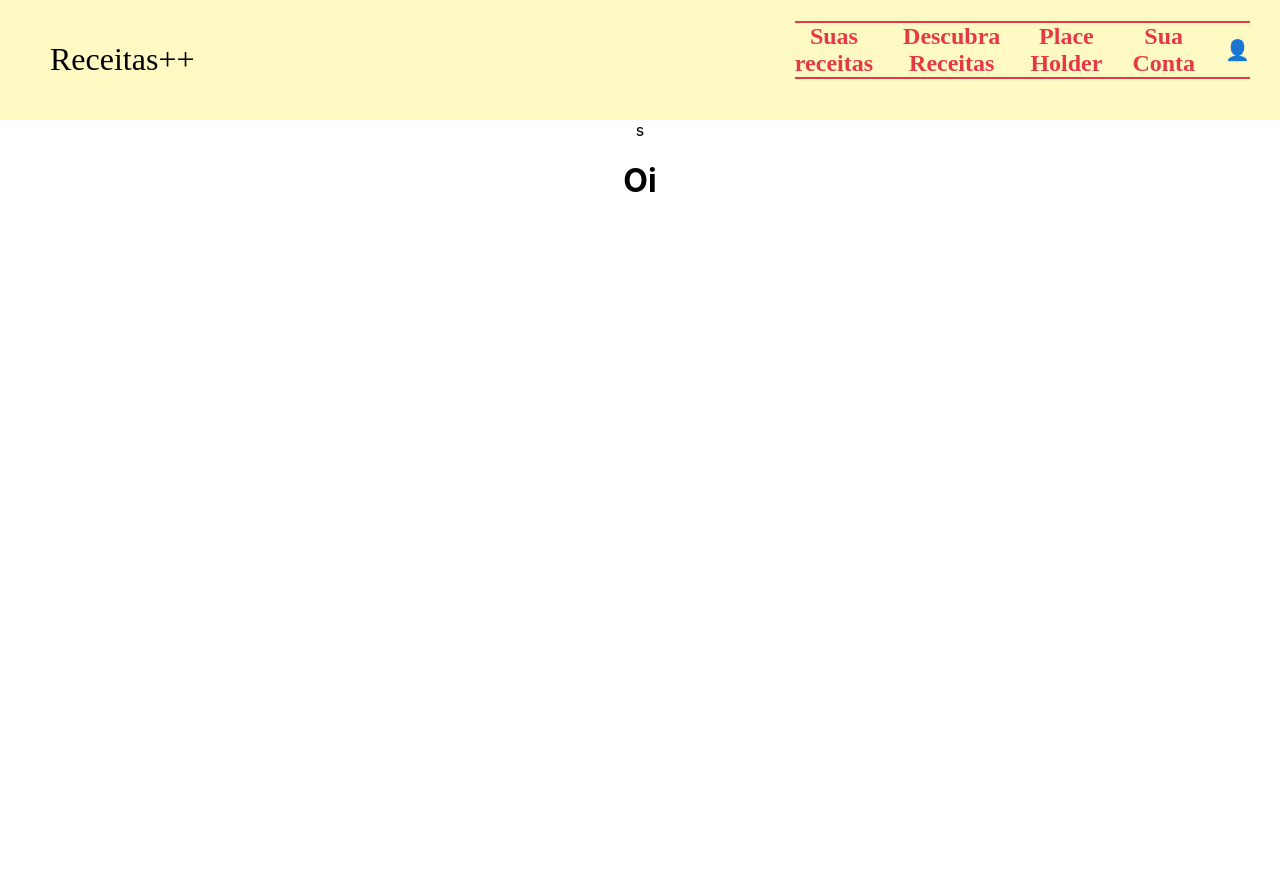
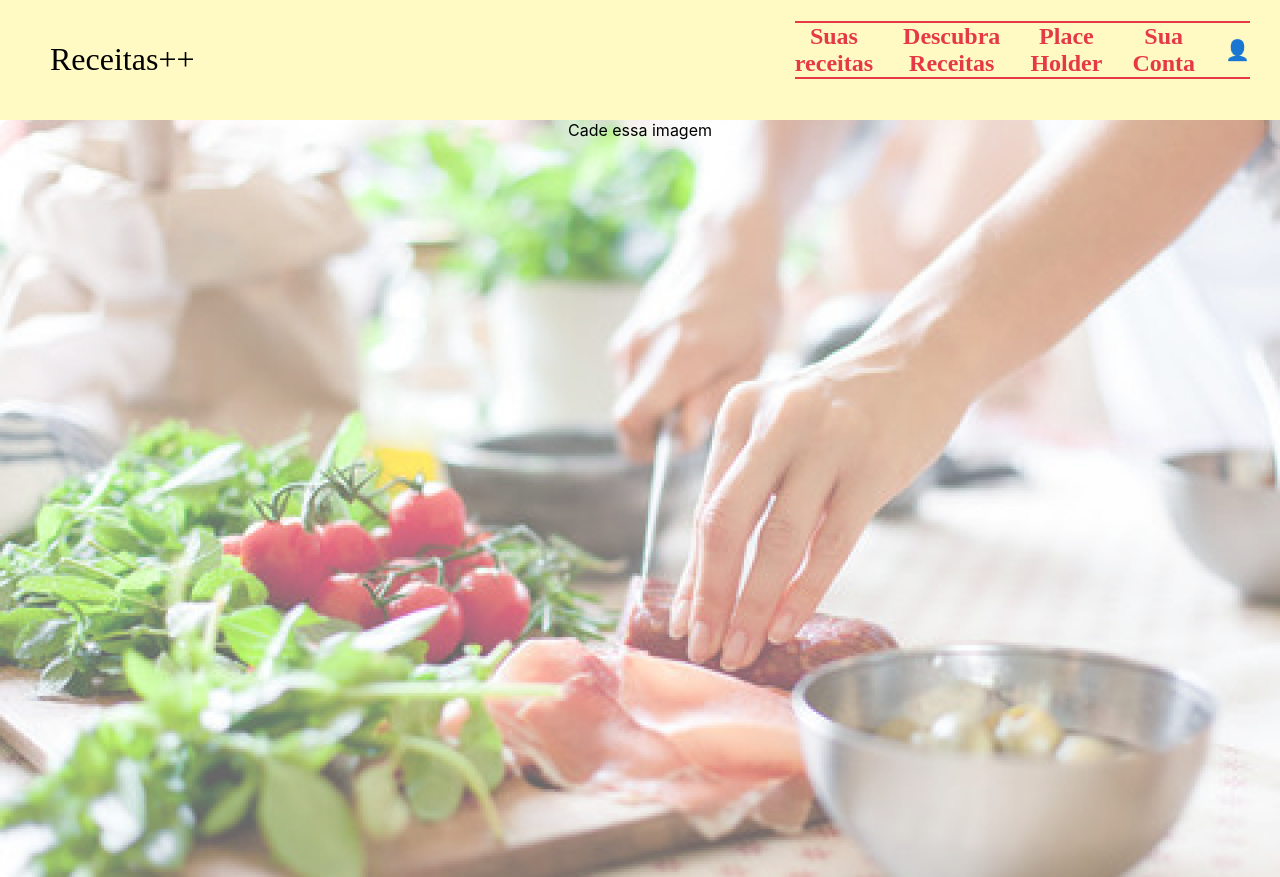
Before and after one commit to GusLucas12/Receitas, a React (Create React App) app in the folder client/: page / in a window 1280 px wide. Before the commit the page ends 800 px from the top, so only its background shows below. Built offline with nearby package versions, Linux system fonts and the light colour scheme; a web font is replaced by a local one.

Commit message:
comeco de trabalho no home

```diff
--- a/client/src/App.js
+++ b/client/src/App.js
@@ -7,7 +7,7 @@ function App() {
   return (
 
     <div className="App">
-      <Top></Top>s
+      <Top></Top>
       <Routes>
         <Route path='/' element={<Home/>}/>
       </Routes>
--- /dev/null
+++ b/client/src/pages/home.module.css
@@ -0,0 +1,13 @@
+main {
+
+    background-image: url('../images/image1.png');
+    background-repeat: no-repeat;
+    /* Impede a repetição da imagem */
+    background-size: cover;
+    /* Faz a imagem cobrir todo o elemento */
+
+    /* Posiciona a imagem no centro */
+    background-attachment: fixed;
+    /* A imagem fica fixa quando você rola a página */
+    height: 757px;
+}
--- a/client/src/pages/index.js
+++ b/client/src/pages/index.js
@@ -1,7 +1,13 @@
 import header from "../components/cabeca";
-function Home (){
-    return(
-        <h1>Oi</h1>
+import styles from './home.module.css';
+function Home() {
+    return (
+        <div className={styles.main}>
+            <main >
+                Cade essa imagem
+            </main>
+        </div>
+
     )
 }
 export default Home;
```
Also changed, not shown: client/src/images/image1.png (added).
